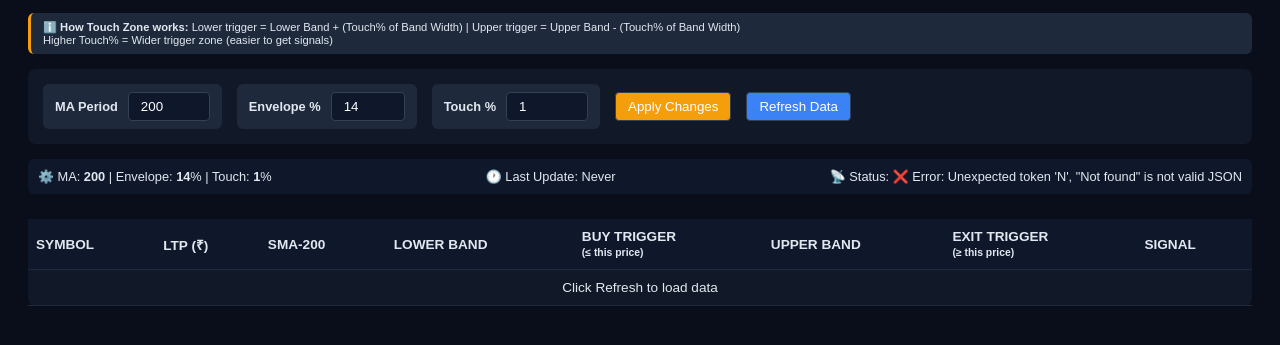
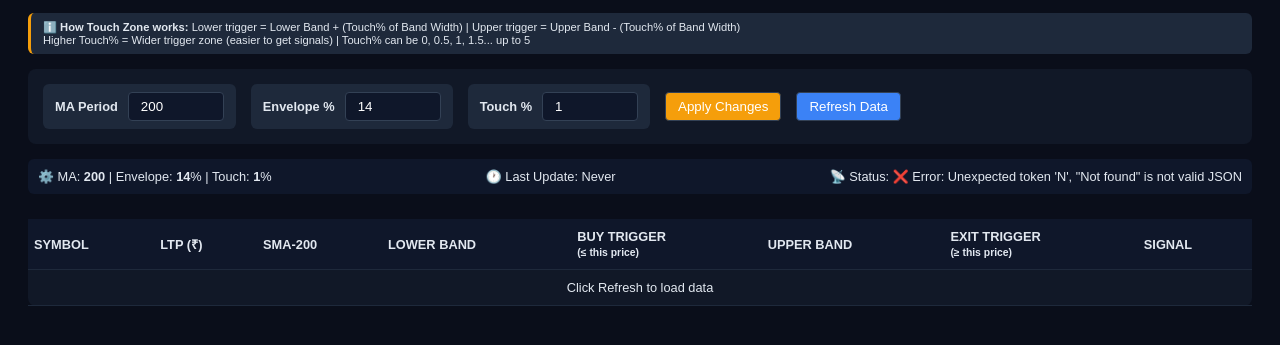
Before and after one commit to yogitanna08-Git/NSE-Env-Python-Render, a website: page public/index.html in a window 1280 px wide. Shown: the part 75-420 px from the top of the page. Drawn offline with Linux system fonts and the light colour scheme; no server answers.

Commit message:
Update index.html

```diff
--- a/public/index.html
+++ b/public/index.html
@@ -48,6 +48,9 @@
             padding: 6px 12px;
             border-radius: 4px;
         }
+        input[type=number] {
+            width: 70px;
+        }
         button {
             background: #3b82f6;
             cursor: pointer;
@@ -78,10 +81,10 @@
             background: #111827;
             border-radius: 8px;
             margin-top: 15px;
-            font-size: 0.85rem;
+            font-size: 0.8rem;
         }
         th, td {
-            padding: 10px 8px;
+            padding: 10px 6px;
             text-align: left;
             border-bottom: 1px solid #1e293b;
         }
@@ -135,7 +138,7 @@
             border-left: 3px solid #f59e0b;
         }
         .touch-indicator {
-            font-size: 0.7rem;
+            font-size: 0.65rem;
             color: #fbbf24;
         }
     </style>
@@ -146,7 +149,7 @@
 
     <div class="note">
         ℹ️ <strong>How Touch Zone works:</strong> Lower trigger = Lower Band + (Touch% of Band Width) | Upper trigger = Upper Band - (Touch% of Band Width)<br>
-        Higher Touch% = Wider trigger zone (easier to get signals)
+        Higher Touch% = Wider trigger zone (easier to get signals) | Touch% can be 0, 0.5, 1, 1.5... up to 5
     </div>
 
     <div class="controls">
@@ -160,7 +163,7 @@
         </div>
         <div class="param">
             <label>Touch %</label>
-            <input type="number" id="touchZone" value="1" step="0.5" min="0.5" max="5">
+            <input type="number" id="touchZone" value="1" step="0.5" min="0" max="5">
         </div>
         <button id="applyBtn" class="apply-btn">Apply Changes</button>
         <button id="fetchBtn">Refresh Data</button>
@@ -204,22 +207,24 @@
     let currentEnv = 14;
     let currentTouch = 1;
 
-    // Initialize input fields with correct default values
+    // Initialize input fields
     document.getElementById('maPeriod').value = 200;
     document.getElementById('envPercent').value = 14;
     document.getElementById('touchZone').value = 1;
+    document.getElementById('touchZone').min = 0;
+    document.getElementById('touchZone').step = 0.5;
 
-    function showProgress(step, current, total) {
+    function showProgress(currentStock, totalStocks, apiCallCount) {
         const container = document.getElementById('progressContainer');
         const bar = document.getElementById('progressBar');
         const text = document.getElementById('progressText');
 
         container.style.display = 'block';
-        const percent = (current / total) * 100;
+        const percent = (currentStock / totalStocks) * 100;
         bar.style.width = percent + '%';
-        text.innerHTML = `${step} (${current}/${total})`;
+        text.innerHTML = `Fetching stock ${currentStock}/${totalStocks} (API call ${apiCallCount})...`;
 
-        if (current === total) {
+        if (currentStock === totalStocks) {
             setTimeout(() => {
                 container.style.display = 'none';
                 bar.style.width = '0%';
@@ -233,21 +238,20 @@
 
         statusSpan.innerHTML = "Fetching...";
         fetchBtn.disabled = true;
-        showProgress("Fetching from API", 1, 3);
 
         try {
             const response = await fetch('/api/stocks');
-            showProgress("Processing data", 2, 3);
             const data = await response.json();
 
             if (data.success && data.data) {
                 originalData = data.data;
-                showProgress("Calculating signals", 3, 3);
+                showProgress(originalData.length, originalData.length, 1);
                 calculateSignals();
                 statusSpan.innerHTML = `✅ ${originalData.length} stocks`;
                 document.getElementById('lastUpdate').innerHTML = new Date().toLocaleTimeString();
             } else {
                 statusSpan.innerHTML = "❌ No data";
+                document.getElementById('progressContainer').style.display = 'none';
             }
         } catch(err) {
             statusSpan.innerHTML = "❌ Error: " + err.message;
@@ -351,7 +355,7 @@
         currentEnv = parseInt(document.getElementById('envPercent').value);
         currentTouch = parseFloat(document.getElementById('touchZone').value);
 
-        console.log(`Applying settings: MA=${currentMA}, Env=${currentEnv}%, Touch=${currentTouch}%`);
+        if (isNaN(currentTouch)) currentTouch = 0;
 
         if (originalData.length > 0) {
             calculateSignals();
@@ -365,6 +369,14 @@
     document.getElementById('applyBtn').onclick = applySettings;
     document.getElementById('fetchBtn').onclick = fetchData;
 
+    // Validate touch zone input to allow 0
+    document.getElementById('touchZone').addEventListener('change', function() {
+        let val = parseFloat(this.value);
+        if (isNaN(val)) val = 0;
+        if (val < 0) val = 0;
+        this.value = val;
+    });
+
     // Update display on page load
     updateSettingsDisplay();
 
```
